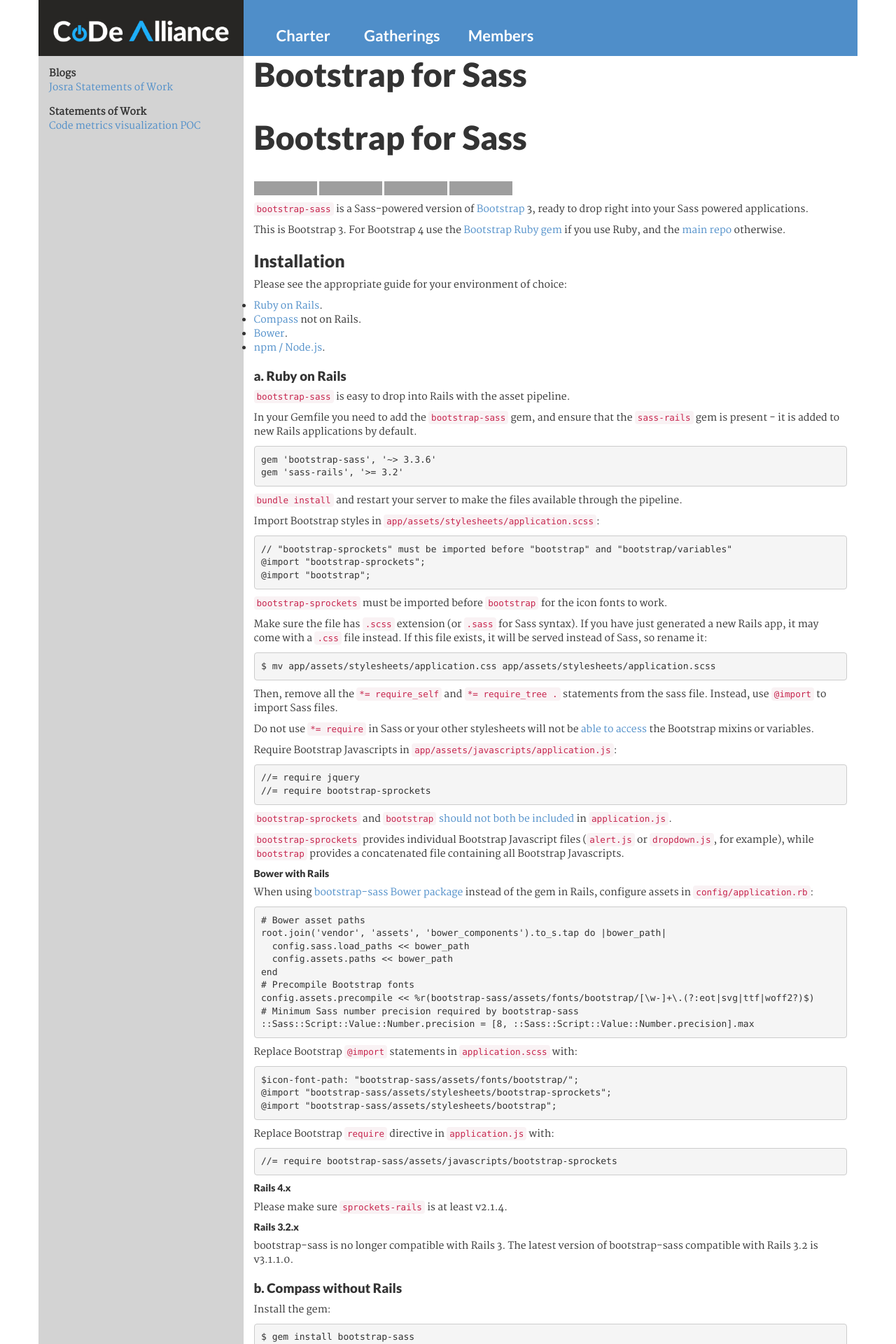
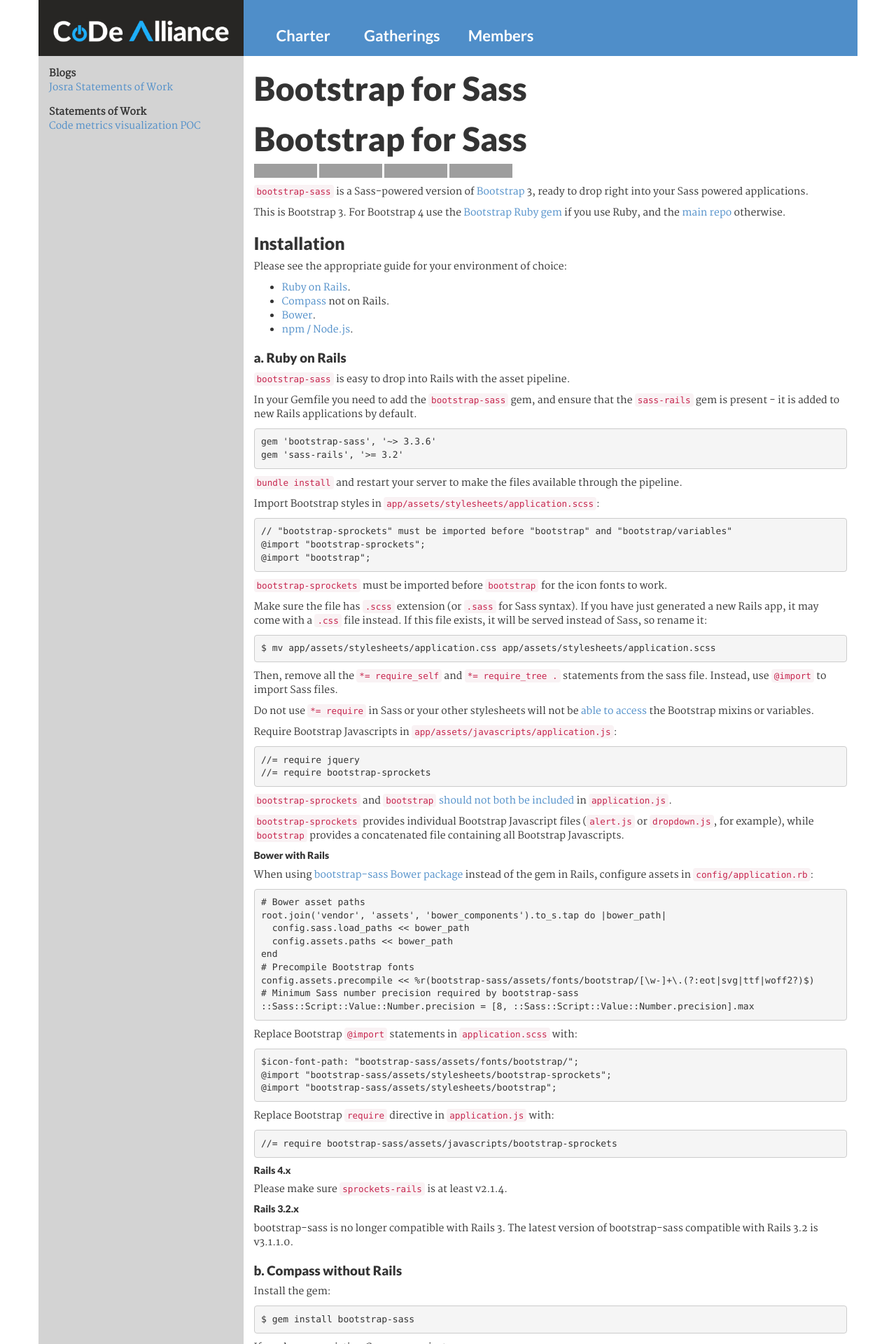
Before and after one commit to Praqma/web-alliance, a Jekyll site: the page built from bower_components/bootstrap-sass-3.3.7/README.md, in a window 1280 px wide. Shown: the top 1920 px of the page at 70% size. Built offline with Jekyll 4.4.1, drawn with Linux system fonts in a browser that asks for light colours; our own code applies the rules of GitHub Pages for plain Markdown files; grey boxes are pictures that could not be loaded.

Commit message:
close #master

```diff
--- a/_sass/reset.sass
+++ b/_sass/reset.sass
@@ -20,6 +20,8 @@
   line-height: inherit
   vertical-align: baseline
 
+ul, ol
+  padding-left: 40px
 
 article, aside, details, figcaption, figure,
 footer, header, hgroup, menu, nav, section
--- /dev/null
+++ b/_sass/typography.sass
@@ -0,0 +1,17 @@
+
+// fonts
+@import url('https://fonts.googleapis.com/css?family=Martel|Ubuntu+Mono')
+@import url('https://fonts.googleapis.com/css?family=Lato:100,100i,300,300i,400,400i,700,700i,900,900i')
+
+body
+  font-family: $font-family-base
+  font-size: $font-size-base
+
+
+//h1
+//  margin-bottom: 0.8em
+//  margin-top: 0
+
+
+ul, ol
+  padding-left: 40px
--- a/_sass/typography.scss
+++ /dev/null
@@ -1,22 +0,0 @@
-
-// fonts
-@import url('https://fonts.googleapis.com/css?family=Martel|Ubuntu+Mono');
-@import url('https://fonts.googleapis.com/css?family=Lato:100,100i,300,300i,400,400i,700,700i,900,900i');
-
-body {
-  font-family: $font-family-base;
-  font-size: $font-size-base;
-}
-
-h1,h2,h3,h4 {
-  font-weight: 900;
-}
-
-h1 {
-  font-size: 3.369em;
-  margin-bottom: 0.8em;
-  margin-top: 0;
-}
-h2 {font-size: 1.777em;}
-h3 {font-size: 1.333em;}
-h4 {font-size: 1.0em;}
--- a/_sass/variables.sass
+++ b/_sass/variables.sass
@@ -11,6 +11,10 @@
 $font-letter-spacing: 0.05em
 $transition-time: 0.2s
 
+$font-size-h1: 3.369em
+$font-size-h2: 1.777em
+$font-size-h3: 1.333em
+$font-size-h4: 1.0em
 
 $primary-color:        #333
 $font-size-body:       16px
```
